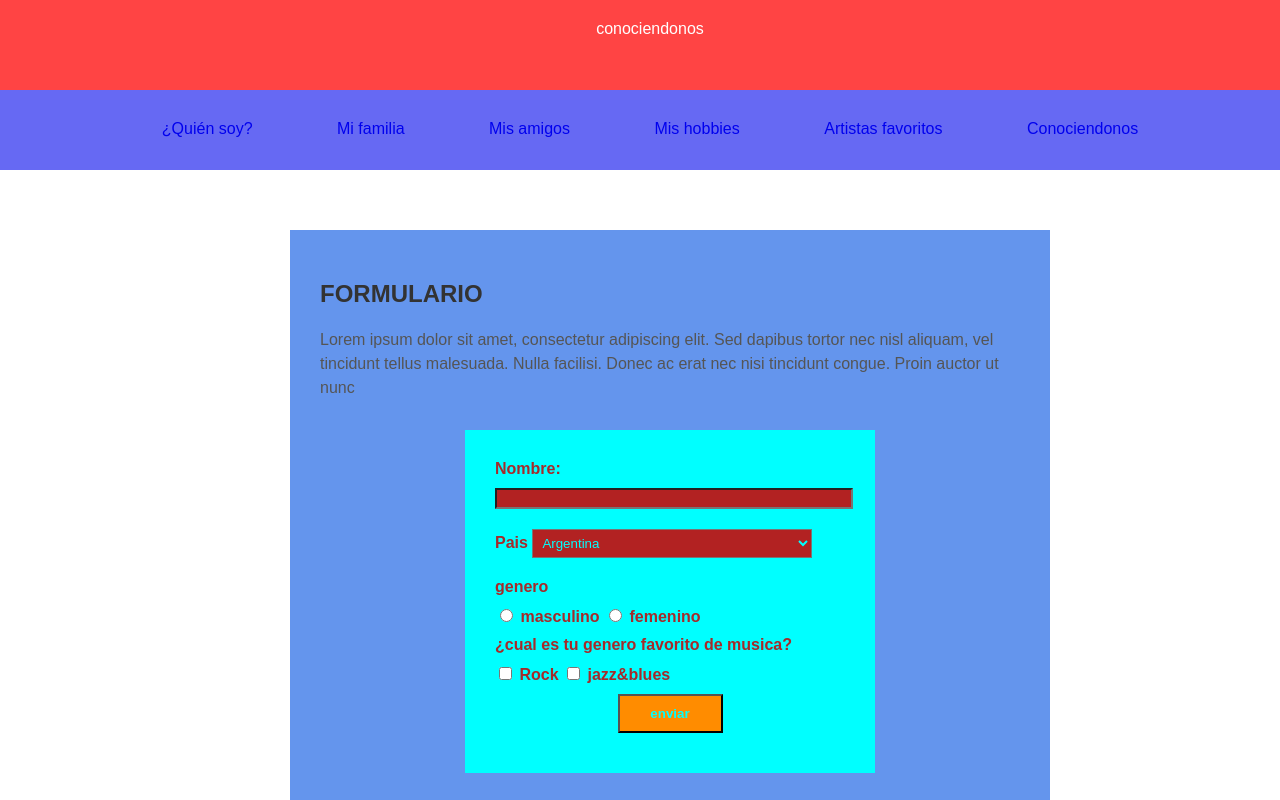
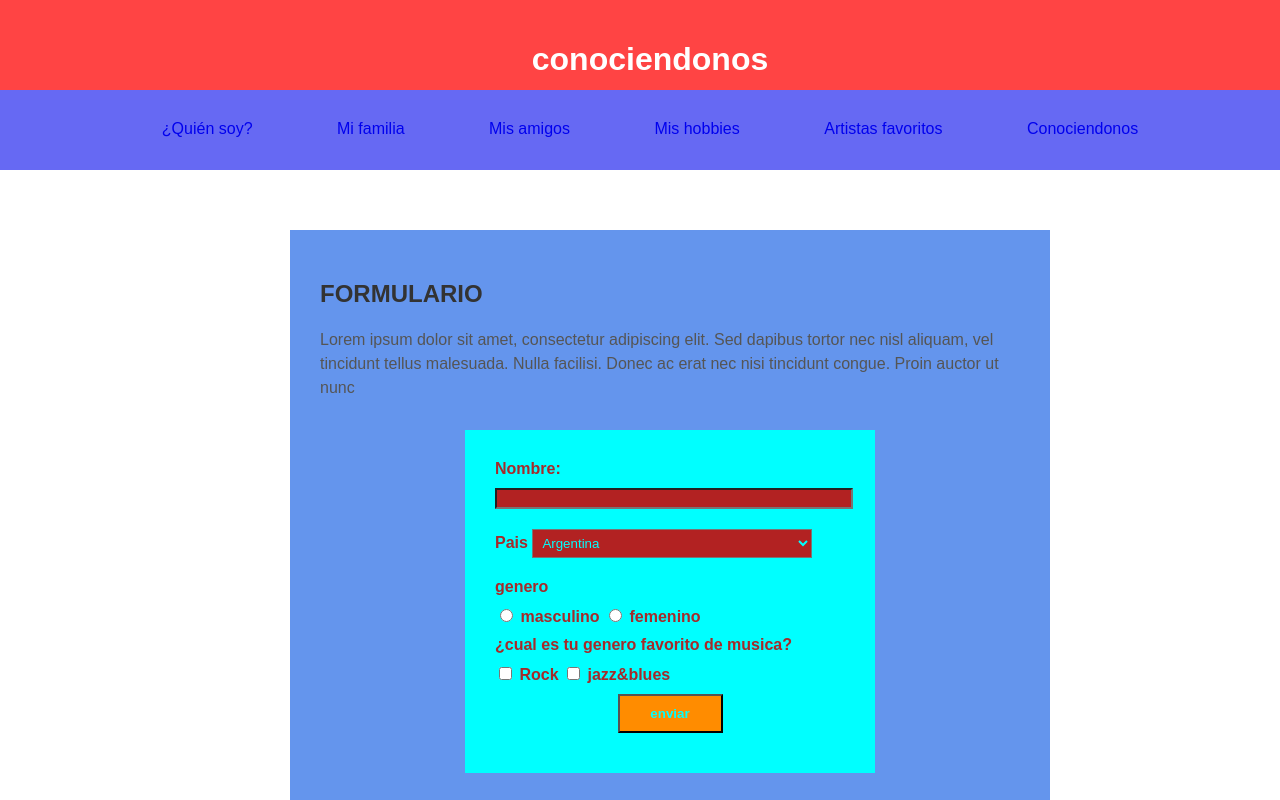
Before and after one commit to Nemarits/nemarits.github.io, a plain HTML site: page html/conociendonos.html in a window 1280 px wide. Shown: the top 800 px of the page. Drawn offline with Linux system fonts and the light colour scheme.

Commit message:
Update conociendonos.html

```diff
--- a/html/conociendonos.html
+++ b/html/conociendonos.html
@@ -9,7 +9,7 @@
 </head>
 <body>
     <header>
-        <h1class="animate__animated animate__flipInX">conociendonos</h1>
+        <h1 class="animate__animated animate__flipInX">conociendonos</h1>
     </header>
     <nav>
         <ul>
```
